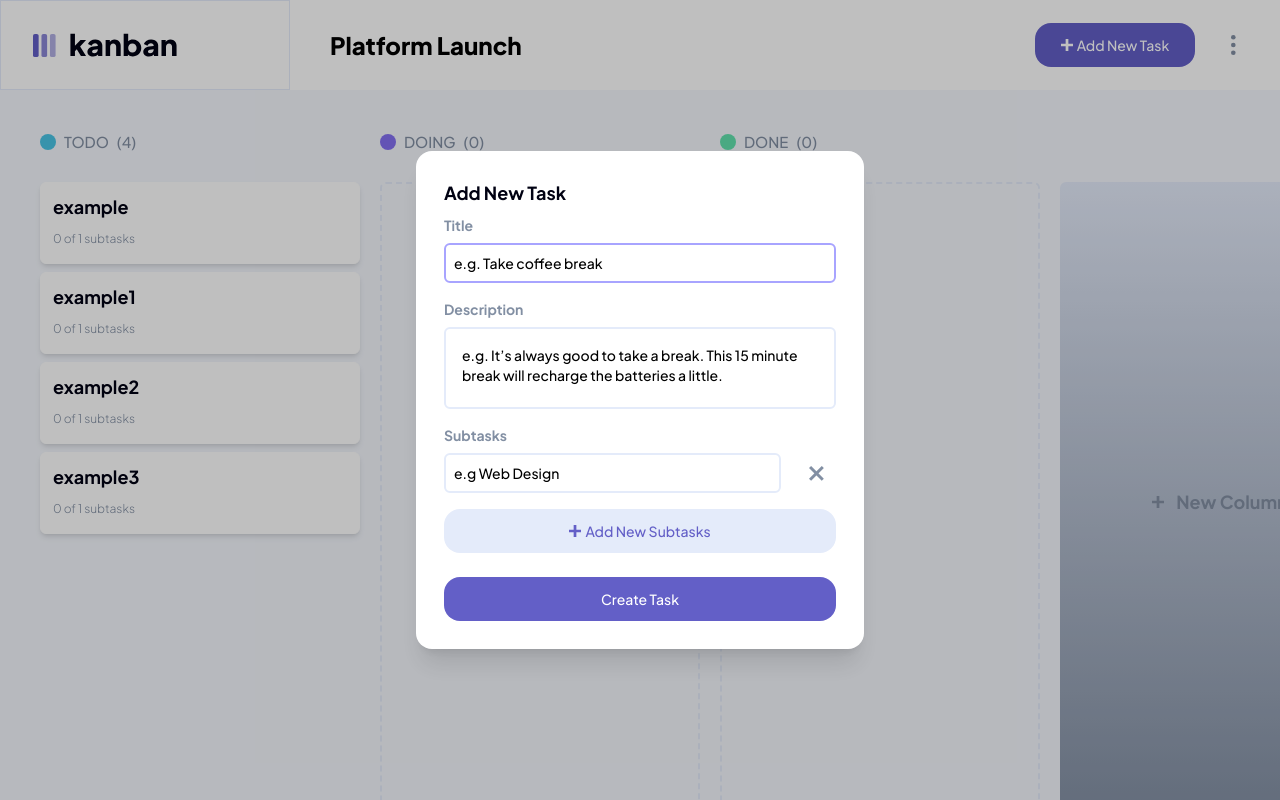
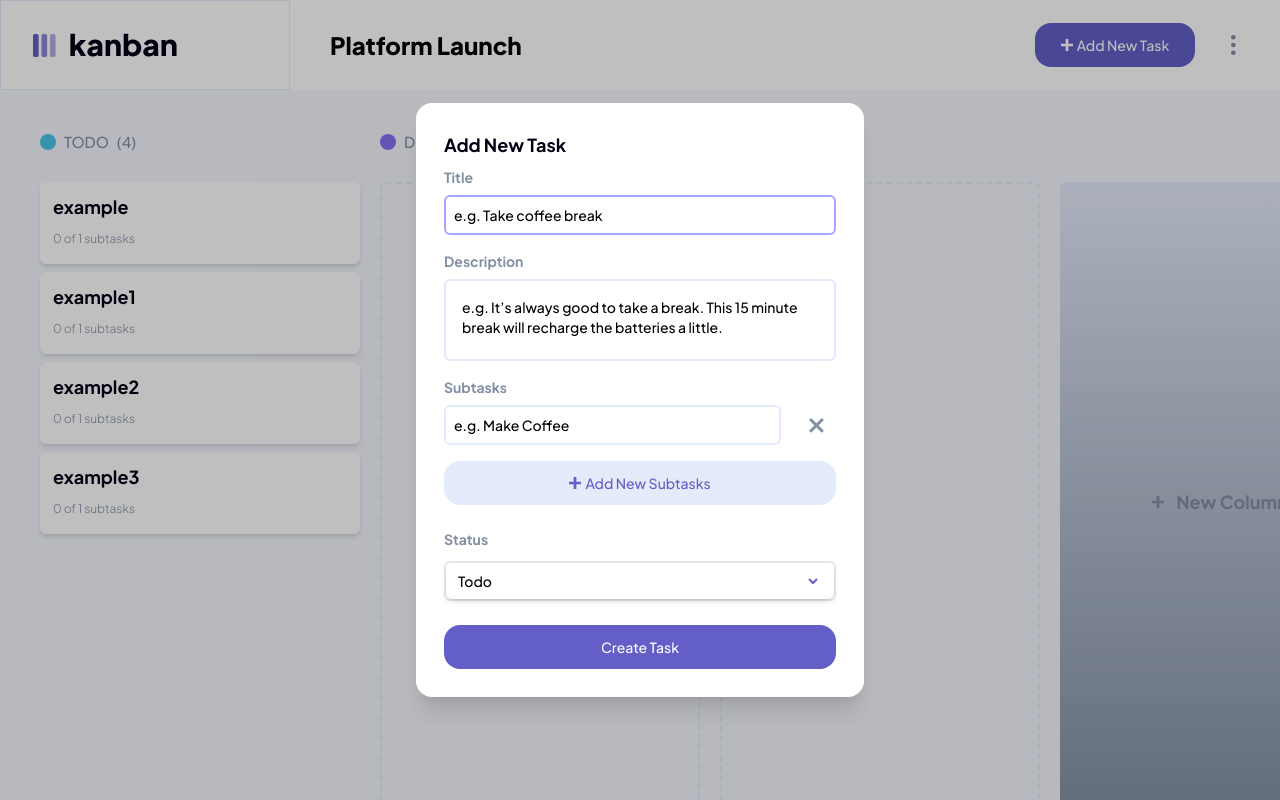
Before and after one commit to bibatjed/kanban, a React (Vite) app: page / in a window 1280 px wide. Both pictures are taken after a click on the button "Add New Task". Built offline with nearby package versions, Linux system fonts and the light colour scheme.

Commit message:
Complete add task modal(w/o redux implementation)

```diff
--- a/src/components/DialogWrapper/index.tsx
+++ b/src/components/DialogWrapper/index.tsx
@@ -37,7 +37,7 @@ export default function DialogWrapper(props: IDialogWrapper) {
                 leaveFrom="opacity-100 scale-100"
                 leaveTo="opacity-0 scale-95"
               >
-                <Dialog.Panel className="w-full max-w-md transform overflow-hidden rounded-2xl bg-white p-7 text-left align-middle shadow-xl transition-all">
+                <Dialog.Panel className="w-full max-w-md transform rounded-2xl bg-white p-7 text-left align-middle shadow-xl transition-all">
                   {/* Dialog Header */}
                   <Dialog.Title
                     as="h3"
--- a/src/components/TaskModal/index.tsx
+++ b/src/components/TaskModal/index.tsx
@@ -7,11 +7,8 @@ import { closeTaskModal, openTaskModal } from "../../reducer/modal";
 import Button from "../Button/Button";
 import DialogWrapper from "../DialogWrapper";
 import Input from "../Input";
+import Select from "../Select";
 import TextArea from "../TextArea";
-
-interface ITaskModal {
-  submit: (e: Task) => void;
-}
 
 type Subtasks = {
   name: string;
@@ -27,12 +24,15 @@ export type Task = {
 };
 export default function TaskModal() {
   const isOpen = useAppSelector((state) => state.counterReducers.taskModal);
+  const data = useAppSelector((state) => state.containerReducers);
+
+  const statusList = data.map((value) => value.container);
   const dispatch = useAppDispatch();
   const [formValues, setFormValues] = useState<Task>({
     title: "",
     description: "",
     subtasks: [{ name: "", done: false }],
-    status: "",
+    status: statusList[0],
   });
 
   function handleAddSubtasks() {
@@ -47,23 +47,32 @@ export default function TaskModal() {
       subtasks: prev.subtasks.slice(id, id + 1),
     }));
   }
-  function onChangeCommon(e: ChangeEvent<HTMLInputElement>) {
+  function onChangeCommon(
+    e: ChangeEvent<HTMLInputElement | HTMLTextAreaElement>
+  ) {
     setFormValues((prev) => ({
       ...prev,
       [e.target.name]: e.target.value,
     }));
   }
 
-  function onChangeSubtasks(value: string, id: number) {
+  function onChangeSubtasks(e: ChangeEvent<HTMLInputElement>) {
     setFormValues((prev) => {
       const subtasks = [...prev.subtasks];
-      subtasks[id].name = value;
+      subtasks[Number(e.target.name)].name = e.target.value;
 
       return {
         ...prev,
         subtasks,
       };
     });
+  }
+
+  function onChangeStatus(value: string) {
+    setFormValues((prev) => ({
+      ...prev,
+      status: value,
+    }));
   }
   return (
     <DialogWrapper
@@ -78,14 +87,18 @@ export default function TaskModal() {
           <span className="font-plus-jakarta-sans text-sm font-semibold text-kanban-medium-grey">
             Title
           </span>
-          <Input placeholder="e.g. Take coffee break" />
+          <Input
+            name="title"
+            onChange={onChangeCommon}
+            placeholder="e.g. Take coffee break"
+          />
         </div>
 
         <div className="flex flex-col gap-2">
           <span className="font-plus-jakarta-sans text-sm font-semibold text-kanban-medium-grey">
             Description
           </span>
-          <TextArea />
+          <TextArea value={formValues.description} onChange={onChangeCommon} />
         </div>
         {/* Columns  */}
         <div className="flex flex-col gap-2">
@@ -95,7 +108,12 @@ export default function TaskModal() {
           {formValues.subtasks.map((value, index) => {
             return (
               <div key={index} className="flex flex-row items-center gap-4">
-                <Input name={index.toString()} value={value.name} />{" "}
+                <Input
+                  placeholder="e.g. Make Coffee"
+                  name={index.toString()}
+                  onChange={onChangeSubtasks}
+                  value={value.name}
+                />{" "}
                 <div>
                   <Button
                     onClick={() => handleDeleteSubtasks(index)}
@@ -121,6 +139,17 @@ export default function TaskModal() {
               <IconAddTaskMobile className="fill-kanban-main-purple" />
             </Button>
           )}
+          <div className="flex relative flex-col gap-2">
+            <span className="font-plus-jakarta-sans text-sm font-semibold text-kanban-medium-grey">
+              Status
+            </span>
+            <Select
+              name="status"
+              onChange={onChangeStatus}
+              value={formValues.status}
+              list={statusList}
+            />
+          </div>
           <Button text="Create Task" variant="primary" />
         </div>
       </div>
--- a/src/components/TextArea/index.tsx
+++ b/src/components/TextArea/index.tsx
@@ -1,8 +1,17 @@
-export default function TextArea() {
+import { ChangeEvent } from "react";
+
+type TextArea = {
+  value: string;
+};
+interface ITextAreaProps extends TextArea {
+  onChange: (e: ChangeEvent<HTMLTextAreaElement>) => void;
+}
+export default function TextArea(props: ITextAreaProps) {
   return (
     <div className="group w-full">
       <div className="w-full border-2 border-kanban-lines-light rounded-md group-focus-within:border-kanban-main-purple-hover">
         <textarea
+          onChange={props.onChange}
           placeholder="e.g. It’s always good to take a break. This 15 minute break will recharge the batteries a little."
           className="w-full p-4 rounded-md font-plus-jakarta-sans h-full placeholder-inherit text-sm outline-none resize-none placeholder-gray-400"
         />
```
